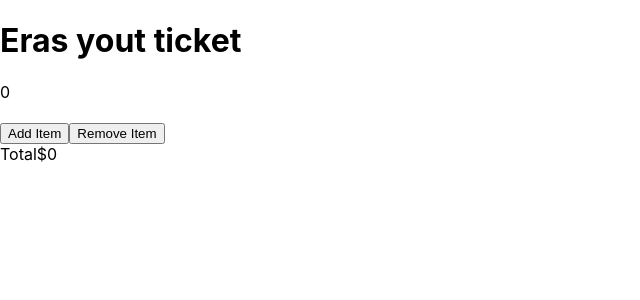
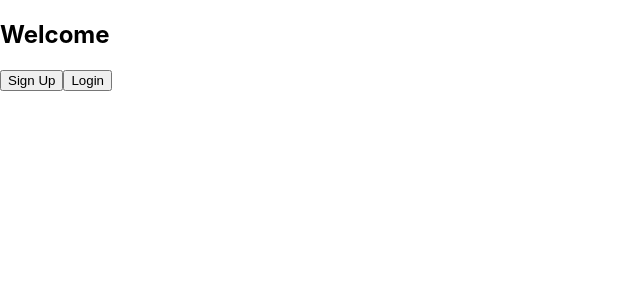
Before and after one commit to ktirthesh/reactjs-projects, a React (Create React App) app in the folder learn_reactjs/: page / in a window 1280 px wide. Shown: the top 300 px of the page, without its empty margins (0-640 px from the left). Built offline with nearby package versions, Linux system fonts and the light colour scheme.

Commit message:
useContext and createContext example

```diff
--- a/learn_reactjs/src/App.js
+++ b/learn_reactjs/src/App.js
@@ -1,14 +1,16 @@
 // import UseActionStateExample from "./Hooks/UseActionStateExample";
 // import UseReducerExample from "./Hooks/UseReducerExample";
 
-import { Checkout } from "./Hooks/UseActionStateExample";
-import CounterCallBackExample from "./Hooks/UseCallBackExample";
+// import { Checkout } from "./Hooks/UseActionStateExample";
+// import CounterCallBackExample from "./Hooks/UseCallBackExample";
+import MyApp from "./Hooks/UseContextExample";
 
 function App() {
   // return <UseReducerExample />;
   // return <UseActionStateExample />;
   // return <CounterCallBackExample />;
-  return <Checkout />;
+  // return <Checkout />;
+  return <MyApp />;
 }
 
 export default App;
--- /dev/null
+++ b/learn_reactjs/src/Hooks/UseContextExample.jsx
@@ -0,0 +1,34 @@
+// useContext is a React Hook that lets you read and subscribe to context from your component.
+import { createContext, useContext } from "react";
+
+const ThemeContext = createContext(null);
+
+const MyApp = () => (
+  <ThemeContext value="dark">
+    <Form />
+  </ThemeContext>
+);
+const Form = () => (
+  <Panel title="Welcome">
+    <Button>Sign Up</Button>
+    <Button>Login</Button>
+  </Panel>
+);
+
+const Panel = ({ title, children }) => {
+  const theme = useContext(ThemeContext);
+  const className = `panel-${theme}`;
+  return (
+    <section className={className}>
+      <h1>{title}</h1>
+      {children}
+    </section>
+  );
+};
+const Button = ({ children }) => {
+  const theme = useContext(ThemeContext);
+  const className = `button-${theme}`;
+  return <button className={className}>{children}</button>;
+};
+
+export default MyApp;
```
